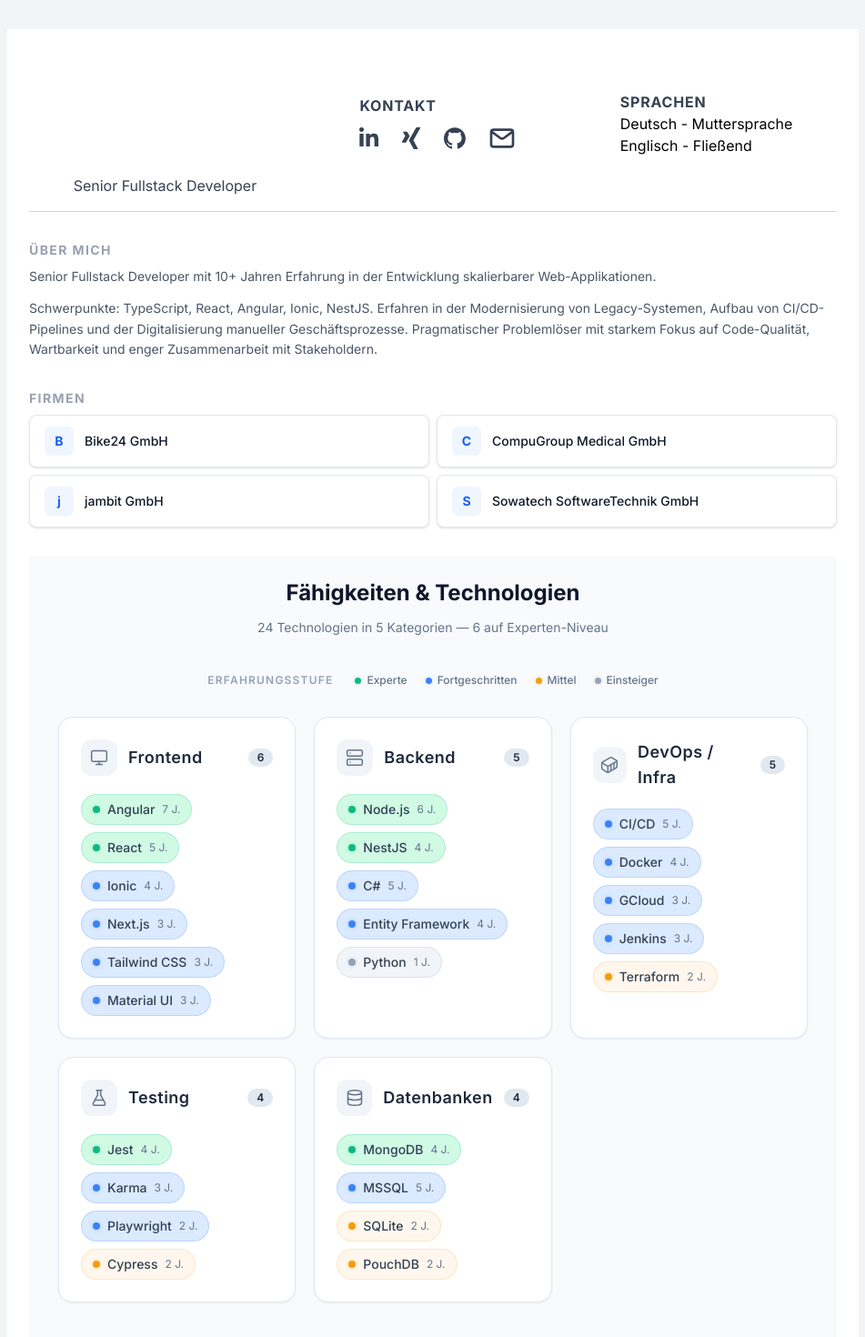
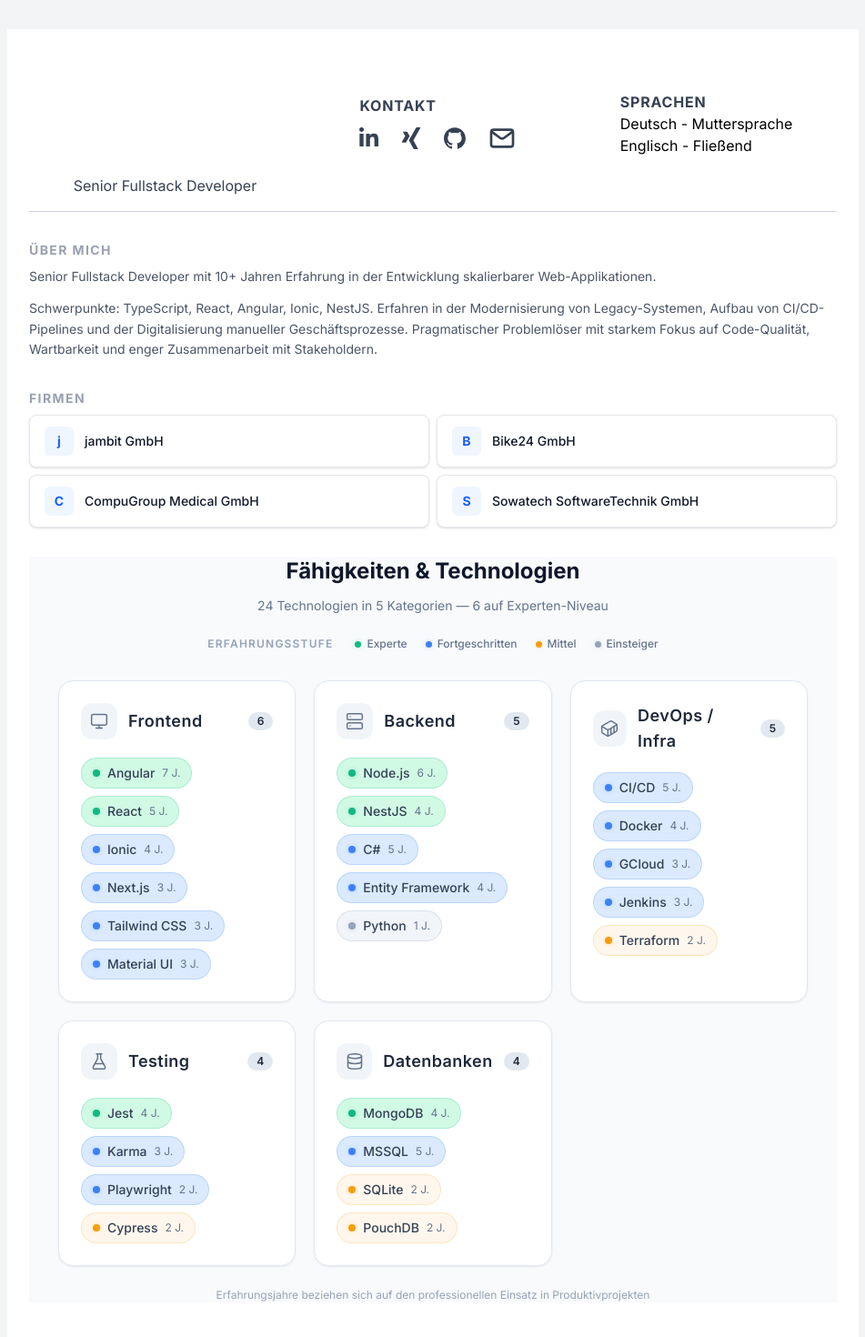
Before and after one commit to Sevenhero/cv-generator, a Next.js app: page / in a window 1280 px wide. Shown: the top 1470 px of the page at 91% size, without its empty margins (164-1115 px from the left). Built offline with nearby package versions, Linux system fonts and the light colour scheme.

Commit message:
tweak experience to be on one page to print

```diff
--- a/src/app/components/SkillCategories.tsx
+++ b/src/app/components/SkillCategories.tsx
@@ -199,11 +199,11 @@ function SkillCategories() {
     return (
         <>
             {skillCategories && skillCategories.length > 0 && <div
-                className="px-4 py-6 sm:px-6 lg:px-8"
+                className="lg:px-8 break-before-page"
                 style={{ backgroundColor: "#f8fafc" }}
             >
                 <div className="max-w-6xl mx-auto">
-                    <div className="text-center mb-10">
+                    <div className="text-center mb-6">
                         <h2
                             className="text-3xl sm:text-2xl font-bold mb-3"
                             style={{ color: "#0f172a" }}
@@ -221,13 +221,13 @@ function SkillCategories() {
 
                     <Legend />
 
-                    <div className="grid grid-cols-1 md:grid-cols-2 lg:grid-cols-3 gap-5">
+                    <div className="grid grid-cols-2 lg:grid-cols-3 gap-5">
                         {skillCategories.map((category) => (
                             <CategoryCard key={category.key} category={category} />
                         ))}
                     </div>
 
-                    <div className="mt-10 text-center">
+                    <div className="mt-6 text-center">
                         <p className="text-xs" style={{ color: "#94a3b8" }}>
                             Erfahrungsjahre beziehen sich auf den professionellen Einsatz in Produktivprojekten
                         </p>
--- a/src/app/page.tsx
+++ b/src/app/page.tsx
@@ -22,7 +22,7 @@ export default function Home() {
     const experiences = userData.experience ?? [];
     return Array.from(
       new Map(
-        [...experiences].sort((a, b) => a.company.localeCompare(b.company)).map(item => [item.company, { company: item.company, url: item.companyUrl }])
+        [...experiences].map(item => [item.company, { company: item.company, url: item.companyUrl }])
       ).values()
     );
   };
@@ -126,7 +126,7 @@ export default function Home() {
                   <h2 className="text-sm font-bold uppercase tracking-widest text-gray-400 mb-2">
                     Firmen
                   </h2>
-                  <div className="grid gap-2 sm:grid-cols-2">
+                  <div className="grid gap-2 sm:grid-cols-2 print:grid-cols-1">
                     {getCompanyNames().map(({ company, url }, i) => (
                       <div
                         key={i}
```
